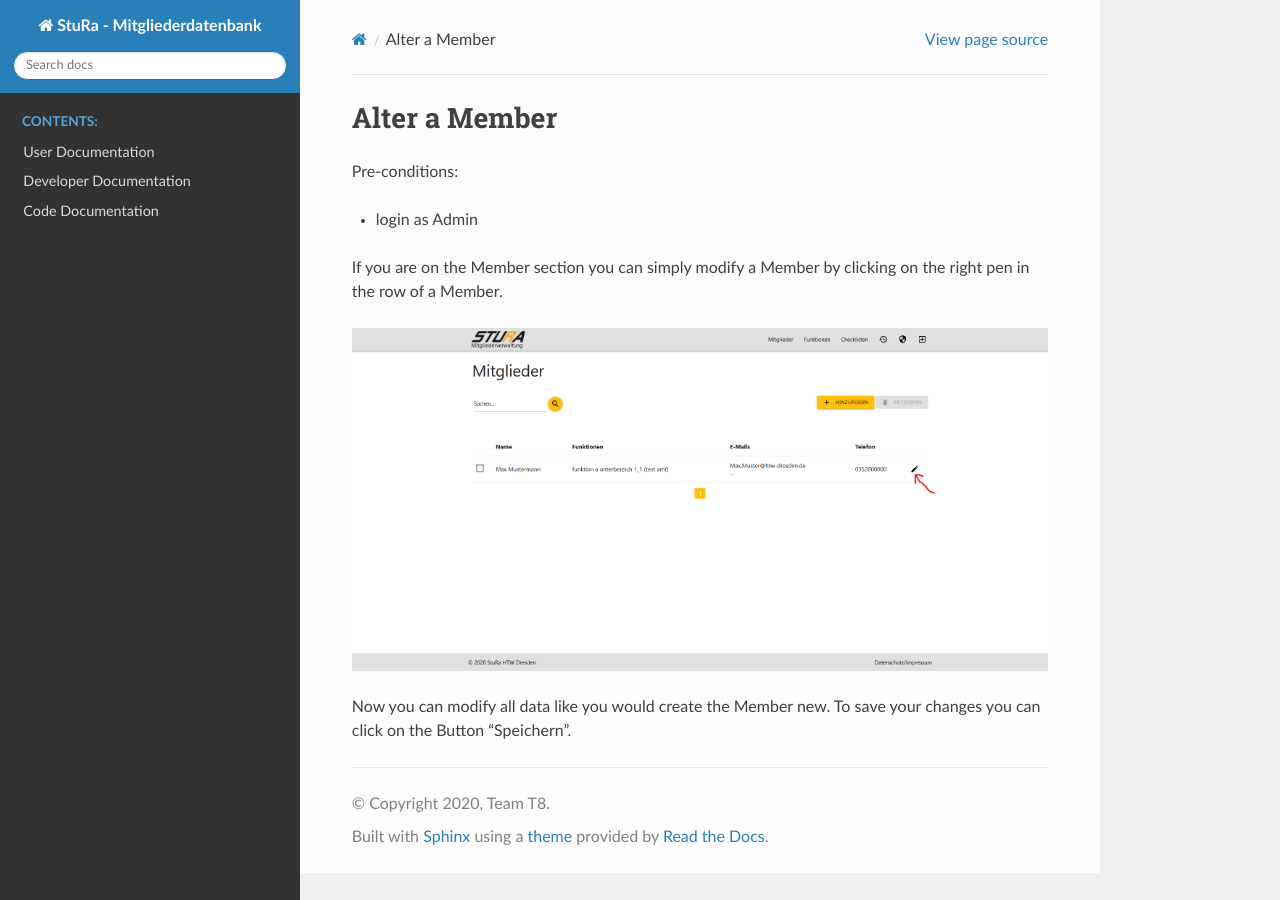
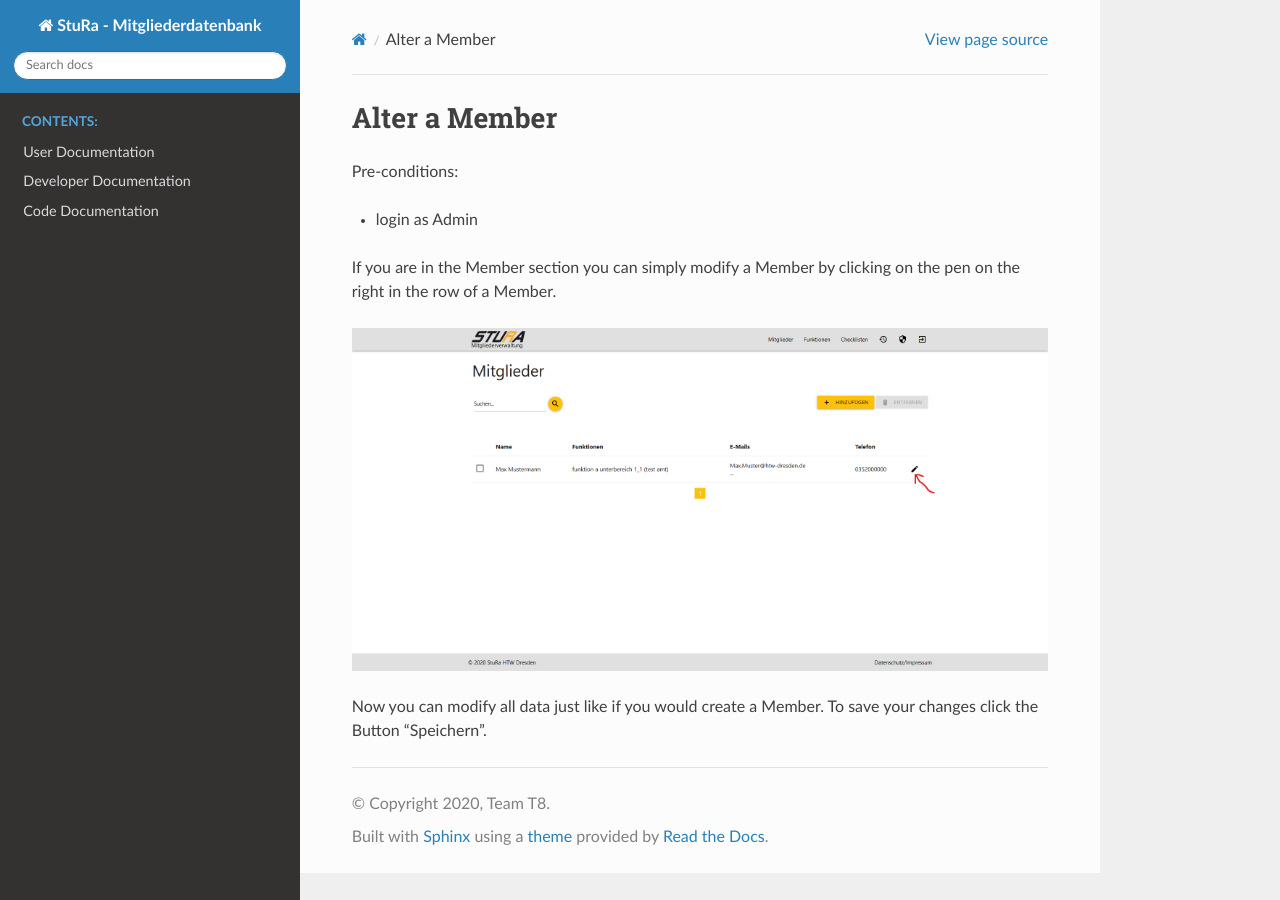
Before and after one commit to mribrgr/StuRa-Mitgliederdatenbank, a Sphinx documentation site: the page built from docs/sphinx/source/user/alterMitglied.rst, in a window 1280 px wide. Built offline with Sphinx 7.4.7 and the Read the Docs theme 2.0.0, drawn with Linux system fonts in a browser that asks for light colours.

Commit message:
Fix typos and grammar

```diff
--- a/docs/sphinx/source/user/alterMitglied.rst
+++ b/docs/sphinx/source/user/alterMitglied.rst
@@ -5,10 +5,10 @@ Pre-conditions:
 
 * login as Admin
 
-If you are on the Member section you can simply modify a Member by
-clicking on the right pen in the row of a Member.
+If you are in the Member section you can simply modify a Member by
+clicking on the pen on the right in the row of a Member.
 
 .. image:: img/alterMitglieder.png
 
-Now you can modify all data like you would create the Member new.
-To save your changes you can click on the Button "Speichern".
+Now you can modify all data just like if you would create a Member.
+To save your changes click the Button "Speichern".
```
